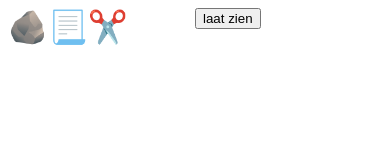
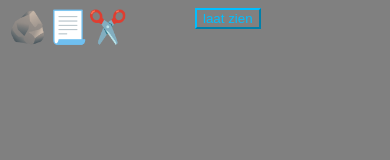
Before and after one commit to koenschool/test, a plain HTML site: page schaar/schaar.html in a window 390 px wide. Drawn offline with Linux system fonts and the light colour scheme.

Commit message:
nog meer schaar

```diff
--- a/schaar/schaar.css
+++ b/schaar/schaar.css
@@ -1,3 +1,7 @@
+body{
+    background-color: gray;
+}
+
 .deel2{
     float: right;
     user-select: none;
@@ -21,6 +25,9 @@ p{
 }
 
 button{
+    border-color:deepskyblue;
+    background-color:gray;
+    color:deepskyblue;
     margin-left: 50%;
 }
 
@@ -48,6 +55,9 @@ button{
     }
 
     button{
+        border-color:deepskyblue;
+        background-color:gray;
+        color:deepskyblue;
         margin-left:50%;
     }
 
--- a/schaar/schaar.js
+++ b/schaar/schaar.js
@@ -95,6 +95,6 @@ function laatzien(){
         }
 
 
-    document.write("<style> h1{ font-family: monospace; color:blue;</style><h1>speler 1 deed",getal1,"en speler 2 deed",getal2," dus ",getal3," ",getal4,"</h1>")
+    document.write("<style>body{background-color:gray;} h1{ font-family: monospace;     color:deepskyblue;</style><h1>speler 1 deed",getal1,"en speler 2 deed",getal2," dus ",getal3," ",getal4,"</h1>")
 
 }
```
